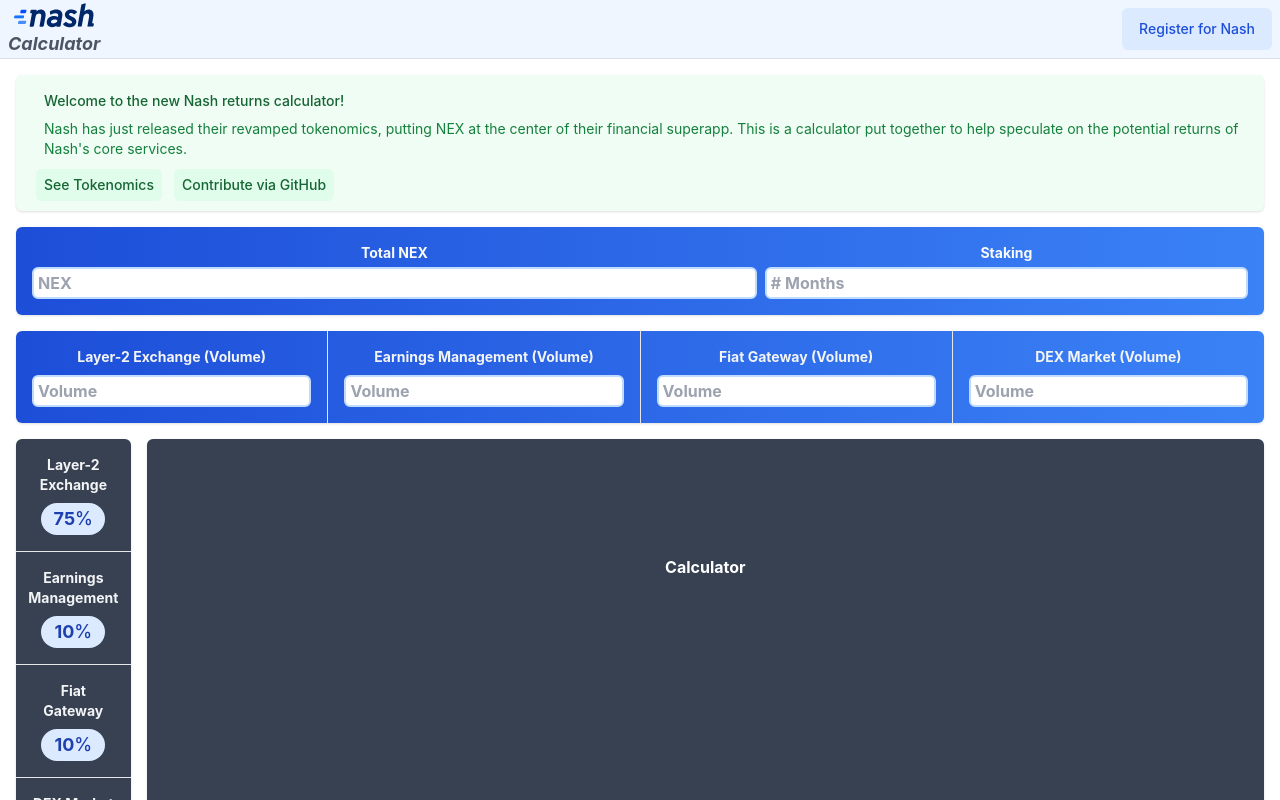
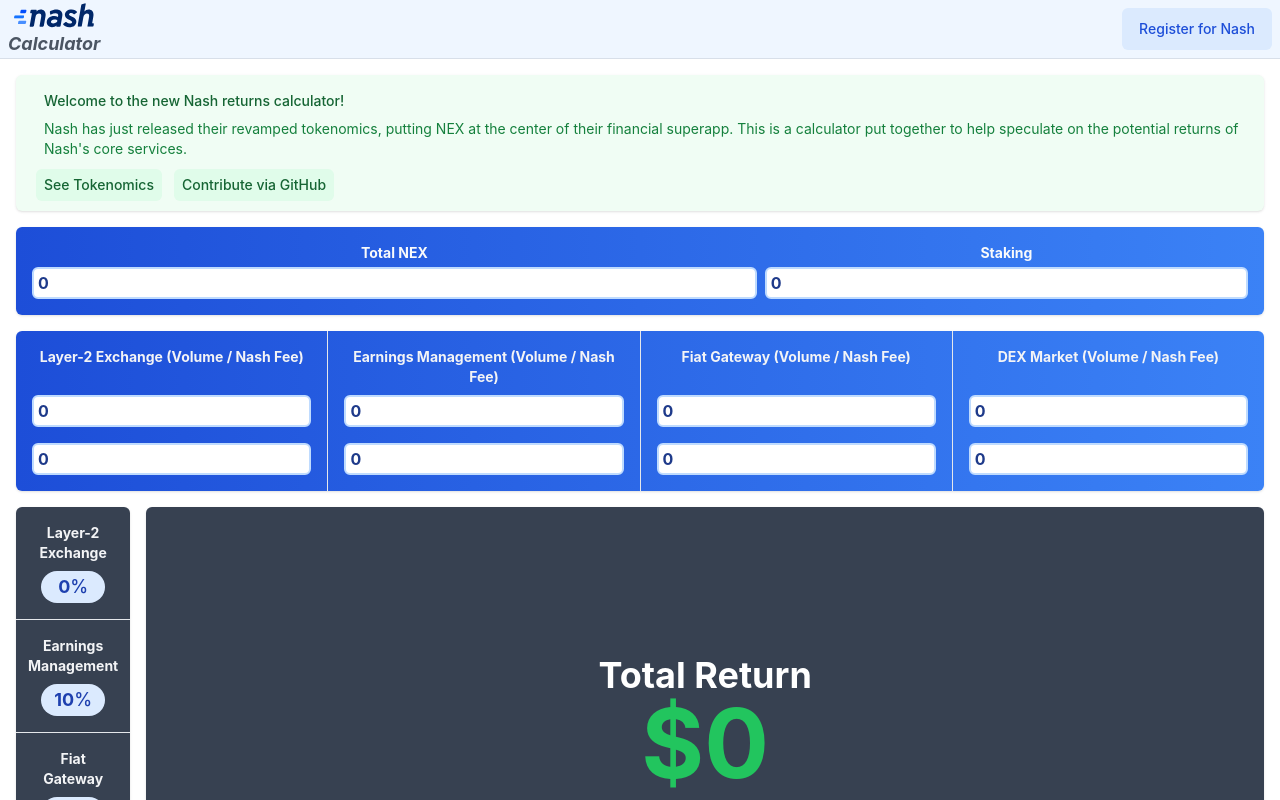
Before and after one commit to EricDotSmith/nashcalculator, a Next.js app: page / in a window 1280 px wide. Shown: the top 800 px of the page. Built offline with nearby package versions, Linux system fonts and the light colour scheme.

Commit message:
initial version up

```diff
--- a/components/CalculatorView.tsx
+++ /dev/null
@@ -1,11 +0,0 @@
-const CalculatorView: React.FC = () => {
-	return (
-		<div className="w-full sm:w-full bg-gray-700 shadow overflow-hidden rounded-md">
-			<div className="h-64 w-full flex justify-center items-center text-white font-bold">
-				Calculator
-			</div>
-		</div>
-	);
-};
-
-export default CalculatorView;
--- a/components/Main.tsx
+++ b/components/Main.tsx
@@ -1,12 +1,14 @@
 import WelcomeMessage from "../components/WelcomeMessage";
-import CalculatorView from "../components/CalculatorView";
+import ResultOverview from "../components/ResultOverview";
 import NashCoreServicesProportionalShareCard from "../components/NashCoreServicesProportionalShareCard";
 import NEXTokenAmountCard from "../components/NEXTokenAmountCard";
 import React from "react";
 import NashCoreServicesVolumeCard from "./NashCoreServicesVolumeCard";
+import NashCalculatorContextProvider from "./NashCalculatorContext";
 
 const Main: React.FC = () => {
 	return (
+		<NashCalculatorContextProvider>
 			<div className="m-4 space-y-4">
 				<WelcomeMessage />
 				<div className="flex flex-col space-y-4 w-full">
@@ -17,9 +19,10 @@
 				<div className="flex flex-col sm:flex-row w-full space-y-4 sm:space-y-0 sm:space-x-4">
 					<NashCoreServicesProportionalShareCard />
 
-				<CalculatorView />
+					<ResultOverview />
 				</div>
 			</div>
+		</NashCalculatorContextProvider>
 	);
 };
 
--- a/components/NEXTokenAmountCard.tsx
+++ b/components/NEXTokenAmountCard.tsx
@@ -1,8 +1,13 @@
-import { useState } from "react";
+import { useContext } from "react";
+import { NashCalculatorContext } from "./NashCalculatorContext";
 
 const NEXTokenAmountCard: React.FC = () => {
-	const [tokenAmount, setTokenAmount] = useState<string>();
-	const [stakingDuration, setStakingDuration] = useState<string>();
+	const {
+		totalNEX,
+		setTotalNEX,
+		stakingPeriodMonths,
+		setStakingPeriodMonths,
+	} = useContext(NashCalculatorContext);
 
 	return (
 		<div className="w-full shadow rounded-md bg-gradient-to-r from-blue-700 to-blue-500 p-4 flex flex-row space-x-2">
@@ -16,9 +21,9 @@
 				<input
 					className="h-8  border-2 border-blue-200 rounded-md text-blue-900 font-bold p-1"
 					type="number"
-					value={tokenAmount}
+					value={totalNEX}
 					onChange={(e) => {
-						setTokenAmount(e.target.value);
+						setTotalNEX(e.target.value);
 					}}
 					placeholder="NEX"
 				/>
@@ -34,9 +39,9 @@
 				<input
 					className="h-8 border-2 border-blue-200 rounded-md text-blue-900 font-bold p-1"
 					type="number"
-					value={stakingDuration}
+					value={stakingPeriodMonths}
 					onChange={(e) => {
-						setStakingDuration(e.target.value);
+						setStakingPeriodMonths(e.target.value);
 					}}
 					placeholder="# Months"
 				/>
--- /dev/null
+++ b/components/NashCalculatorContext.tsx
@@ -0,0 +1,147 @@
+import { createContext, useEffect, useMemo, useState } from "react";
+
+export interface VolumeAndFeePair {
+	volume: string;
+	fee: string;
+}
+
+interface NashCalculatorContextInterface {
+	totalNEX: string;
+	setTotalNEX: React.Dispatch<React.SetStateAction<string>>;
+	stakingPeriodMonths: string;
+	setStakingPeriodMonths: React.Dispatch<React.SetStateAction<string>>;
+	layer2ExchangePair: VolumeAndFeePair;
+	setLayer2ExchangePair: React.Dispatch<
+		React.SetStateAction<VolumeAndFeePair>
+	>;
+	earningsManagementPair: VolumeAndFeePair;
+	setEarningsManagementPair: React.Dispatch<
+		React.SetStateAction<VolumeAndFeePair>
+	>;
+	fiatGatewayPair: VolumeAndFeePair;
+	setFiatGatewayPair: React.Dispatch<React.SetStateAction<VolumeAndFeePair>>;
+	dexMarketPair: VolumeAndFeePair;
+	setDEXMarketPair: React.Dispatch<React.SetStateAction<VolumeAndFeePair>>;
+	layer2ExchangeProportionalShare: number;
+	nexSupplyRatio: number;
+	totalProfit: number;
+}
+
+export const NashCalculatorContext =
+	createContext<NashCalculatorContextInterface>({
+		totalNEX: "",
+		setTotalNEX: () => {},
+		layer2ExchangePair: { volume: "", fee: "" },
+		setLayer2ExchangePair: () => {},
+		stakingPeriodMonths: "",
+		setStakingPeriodMonths: () => {},
+		earningsManagementPair: { volume: "", fee: "" },
+		setEarningsManagementPair: () => {},
+		fiatGatewayPair: { volume: "", fee: "" },
+		setFiatGatewayPair: () => {},
+		dexMarketPair: { volume: "", fee: "" },
+		setDEXMarketPair: () => {},
+		layer2ExchangeProportionalShare: 0,
+		nexSupplyRatio: 0,
+		totalProfit: 0,
+	});
+
+const NEX_TOTAL_SUPPLY = 50000000;
+const MAX_STAKING_PERIOD_MONTHS = 24;
+const MAX_LAYER_2_FEE_SHARE = 0.75;
+
+const NashCalculatorContextProvider: React.FC = (props) => {
+	const { children } = props;
+	const [totalNEX, setTotalNEX] = useState<string>("0");
+	const [stakingPeriodMonths, setStakingPeriodMonths] =
+		useState<string>("0");
+	const [layer2ExchangePair, setLayer2ExchangePair] =
+		useState<VolumeAndFeePair>({ volume: "0", fee: "0" });
+	const [earningsManagementPair, setEarningsManagementPair] =
+		useState<VolumeAndFeePair>({ volume: "0", fee: "0" });
+	const [fiatGatewayPair, setFiatGatewayPair] = useState<VolumeAndFeePair>({
+		volume: "0",
+		fee: "0",
+	});
+	const [dexMarketPair, setDEXMarketPair] = useState<VolumeAndFeePair>({
+		volume: "0",
+		fee: "0",
+	});
+	const [
+		layer2ExchangeProportionalShare,
+		setLayer2ExchangeProportionalShare,
+	] = useState<number>(0);
+	const [nexSupplyRatio, setNexSupplyRatio] = useState<number>(0);
+	const [totalProfit, setTotalProfit] = useState<number>(0);
+
+	useEffect(() => {
+		const nexSupplyRatio = Number.parseFloat(totalNEX) / NEX_TOTAL_SUPPLY;
+		const stakingPeriodRatio =
+			Number.parseFloat(stakingPeriodMonths) /
+			MAX_STAKING_PERIOD_MONTHS;
+		const layer2ExchangeProportionalShare =
+			stakingPeriodRatio * MAX_LAYER_2_FEE_SHARE;
+
+		const profitLayer2Exchange =
+			Number.parseFloat(layer2ExchangePair.volume) *
+			Number.parseFloat(layer2ExchangePair.fee);
+		const profitEarningsManagement =
+			Number.parseFloat(earningsManagementPair.volume) *
+			Number.parseFloat(earningsManagementPair.fee);
+		const profitFiatGateway =
+			Number.parseFloat(fiatGatewayPair.volume) *
+			Number.parseFloat(fiatGatewayPair.fee);
+		const profitDexMarket =
+			Number.parseFloat(dexMarketPair.volume) *
+			Number.parseFloat(dexMarketPair.fee);
+
+		const totalNashProfitWithoutLayer2 =
+			profitEarningsManagement + profitFiatGateway + profitDexMarket;
+
+		const yourShareOfLayer2Profit =
+			profitLayer2Exchange *
+			nexSupplyRatio *
+			layer2ExchangeProportionalShare;
+
+		const yourShareOfProfit =
+			yourShareOfLayer2Profit +
+			nexSupplyRatio * 0.1 * totalNashProfitWithoutLayer2;
+
+		setLayer2ExchangeProportionalShare(layer2ExchangeProportionalShare);
+		setNexSupplyRatio(nexSupplyRatio);
+		setTotalProfit(yourShareOfProfit);
+	}, [
+		totalNEX,
+		stakingPeriodMonths,
+		layer2ExchangePair,
+		earningsManagementPair,
+		fiatGatewayPair,
+		dexMarketPair,
+	]);
+
+	return (
+		<NashCalculatorContext.Provider
+			value={{
+				totalNEX,
+				setTotalNEX,
+				stakingPeriodMonths,
+				setStakingPeriodMonths,
+				layer2ExchangePair,
+				setLayer2ExchangePair,
+				earningsManagementPair,
+				setEarningsManagementPair,
+				fiatGatewayPair,
+				setFiatGatewayPair,
+				dexMarketPair,
+				setDEXMarketPair,
+				layer2ExchangeProportionalShare,
+				nexSupplyRatio,
+				totalProfit,
+			}}
+		>
+			{children}
+		</NashCalculatorContext.Provider>
+	);
+};
+
+export default NashCalculatorContextProvider;
--- a/components/NashCoreServicesProportionalShareCard.tsx
+++ b/components/NashCoreServicesProportionalShareCard.tsx
@@ -1,6 +1,7 @@
-import React from "react";
+import React, { useContext } from "react";
 import ListCardGroup from "./ListCard/ListCardGroup";
 import ListCardItem from "./ListCard/ListCardItem";
+import { NashCalculatorContext } from "./NashCalculatorContext";
 
 interface CoreServicesSectionProps {
 	serviceName: string;
@@ -26,6 +27,10 @@
 };
 
 const NashCoreServicesProportionalShareCard: React.FC = () => {
+	const { layer2ExchangeProportionalShare } = useContext(
+		NashCalculatorContext
+	);
+
 	return (
 		<ListCardGroup
 			containerClassName="sm:w-32"
@@ -34,7 +39,9 @@
 			<ListCardItem listItemClassName="justify-between flex flex-col items-center space-y-2">
 				<CoreServicesSection
 					serviceName="Layer-2 Exchange"
-					percentage={75}
+					percentage={Math.round(
+						layer2ExchangeProportionalShare * 100
+					)}
 				/>
 			</ListCardItem>
 			<ListCardItem listItemClassName="justify-between flex flex-col items-center space-y-2">
--- a/components/NashCoreServicesVolumeCard.tsx
+++ b/components/NashCoreServicesVolumeCard.tsx
@@ -1,26 +1,55 @@
-import React from "react";
+import React, { useContext } from "react";
 import ListCardGroup from "./ListCard/ListCardGroup";
 import ListCardItem from "./ListCard/ListCardItem";
+import {
+	NashCalculatorContext,
+	VolumeAndFeePair,
+} from "./NashCalculatorContext";
 
 interface CoreServiceVolumeSectionProps {
+	volumeAndFeePair: VolumeAndFeePair;
+	setVolumeAndFeePair: React.Dispatch<
+		React.SetStateAction<VolumeAndFeePair>
+	>;
 	title: string;
 }
 
 const CoreServiceVolumeSection: React.FC<CoreServiceVolumeSectionProps> = (
 	props
 ) => {
-	const { title } = props;
+	const { title, volumeAndFeePair, setVolumeAndFeePair } = props;
 
 	return (
 		<>
 			<div className="text-sm text-center sm:text-md text-gray-100 font-bold">
 				{title}
 			</div>
-			<input
-				className="w-full h-8 border-2 border-blue-200 rounded-md text-blue-900 font-bold p-1"
-				type="number"
-				placeholder="Volume"
-			/>
+			<div className="w-full flex flex-col space-y-4">
+				<input
+					className="w-full h-8 border-2 border-blue-200 rounded-md text-blue-900 font-bold p-1"
+					type="number"
+					placeholder="Volume"
+					value={volumeAndFeePair.volume}
+					onChange={(e) => {
+						setVolumeAndFeePair((vf) => ({
+							...vf,
+							volume: e.target.value,
+						}));
+					}}
+				/>
+				<input
+					className="w-full h-8 border-2 border-blue-200 rounded-md text-blue-900 font-bold p-1"
+					type="number"
+					placeholder="Nash Fee"
+					value={volumeAndFeePair.fee}
+					onChange={(e) => {
+						setVolumeAndFeePair((vf) => ({
+							...vf,
+							fee: e.target.value,
+						}));
+					}}
+				/>
+			</div>
 		</>
 	);
 };
@@ -29,21 +58,50 @@
 	const listItemClassName =
 		"justify-between flex flex-col items-center space-y-2";
 
+	const {
+		layer2ExchangePair,
+		setLayer2ExchangePair,
+		earningsManagementPair,
+		setEarningsManagementPair,
+		fiatGatewayPair,
+		setFiatGatewayPair,
+		dexMarketPair,
+		setDEXMarketPair,
+	} = useContext(NashCalculatorContext);
+
 	return (
 		<>
 			<div className="hidden sm:block">
 				<ListCardGroup useBlue>
 					<ListCardItem listItemClassName={listItemClassName}>
-						<CoreServiceVolumeSection title="Layer-2 Exchange (Volume)" />
+						<CoreServiceVolumeSection
+							title="Layer-2 Exchange (Volume / Nash Fee)"
+							volumeAndFeePair={layer2ExchangePair}
+							setVolumeAndFeePair={setLayer2ExchangePair}
+						/>
 					</ListCardItem>
 					<ListCardItem listItemClassName={listItemClassName}>
-						<CoreServiceVolumeSection title="Earnings Management (Volume)" />
+						<CoreServiceVolumeSection
+							title="Earnings Management (Volume / Nash Fee)"
+							volumeAndFeePair={earningsManagementPair}
+							setVolumeAndFeePair={
+								setEarningsManagementPair
+							}
+						/>
 					</ListCardItem>
 					<ListCardItem listItemClassName={listItemClassName}>
-						<CoreServiceVolumeSection title="Fiat Gateway (Volume)" />
+						<CoreServiceVolumeSection
+							title="Fiat Gateway (Volume / Nash Fee)"
+							volumeAndFeePair={fiatGatewayPair}
+							setVolumeAndFeePair={setFiatGatewayPair}
+						/>
 					</ListCardItem>
 					<ListCardItem listItemClassName={listItemClassName}>
-						<CoreServiceVolumeSection title="DEX Market (Volume)" />
+						<CoreServiceVolumeSection
+							title="DEX Market (Volume / Nash Fee)"
+							volumeAndFeePair={dexMarketPair}
+							setVolumeAndFeePair={setDEXMarketPair}
+						/>
 					</ListCardItem>
 				</ListCardGroup>
 			</div>
@@ -51,18 +109,36 @@
 			<div className="sm:hidden space-y-4">
 				<ListCardGroup useBlue>
 					<ListCardItem listItemClassName={listItemClassName}>
-						<CoreServiceVolumeSection title="Layer-2 Exchange (Volume)" />
+						<CoreServiceVolumeSection
+							title="Layer-2 Exchange (Volume / Nash Fee)"
+							volumeAndFeePair={layer2ExchangePair}
+							setVolumeAndFeePair={setLayer2ExchangePair}
+						/>
 					</ListCardItem>
 					<ListCardItem listItemClassName={listItemClassName}>
-						<CoreServiceVolumeSection title="Earnings Management (Volume)" />
+						<CoreServiceVolumeSection
+							title="Earnings Management (Volume / Nash Fee)"
+							volumeAndFeePair={earningsManagementPair}
+							setVolumeAndFeePair={
+								setEarningsManagementPair
+							}
+						/>
 					</ListCardItem>
 				</ListCardGroup>
 				<ListCardGroup useBlue>
 					<ListCardItem listItemClassName={listItemClassName}>
-						<CoreServiceVolumeSection title="Fiat Gateway (Volume)" />
+						<CoreServiceVolumeSection
+							title="Fiat Gateway (Volume / Nash Fee)"
+							volumeAndFeePair={fiatGatewayPair}
+							setVolumeAndFeePair={setFiatGatewayPair}
+						/>
 					</ListCardItem>
 					<ListCardItem listItemClassName={listItemClassName}>
-						<CoreServiceVolumeSection title="DEX Market (Volume)" />
+						<CoreServiceVolumeSection
+							title="DEX Market (Volume / Nash Fee)"
+							volumeAndFeePair={dexMarketPair}
+							setVolumeAndFeePair={setDEXMarketPair}
+						/>
 					</ListCardItem>
 				</ListCardGroup>
 			</div>
--- /dev/null
+++ b/components/ResultOverview.tsx
@@ -0,0 +1,21 @@
+import { useContext } from "react";
+import { NashCalculatorContext } from "./NashCalculatorContext";
+
+const ResultOverview: React.FC = () => {
+	const { totalProfit } = useContext(NashCalculatorContext);
+
+	return (
+		<div className="w-full p-2 sm:p-4 sm:w-full bg-gray-700 shadow overflow-hidden rounded-md">
+			<div className="h-full w-full flex justify-center items-center text-white font-bold">
+				<div className="flex flex-col items-center text-lg sm:text-4xl">
+					<span>Total Return</span>
+					<span className="text-green-500 text-4xl sm:text-8xl">
+						${Math.round(totalProfit)}
+					</span>
+				</div>
+			</div>
+		</div>
+	);
+};
+
+export default ResultOverview;
--- a/pages/index.tsx
+++ b/pages/index.tsx
@@ -8,6 +8,7 @@
 		<>
 			<Head>
 				<title>Nash Calculator</title>
+				<link rel="icon" href="/favicon.ico" />
 			</Head>
 			<Header />
 			<Main />
```
Lines whose indentation alone changed are shown as unchanged.
